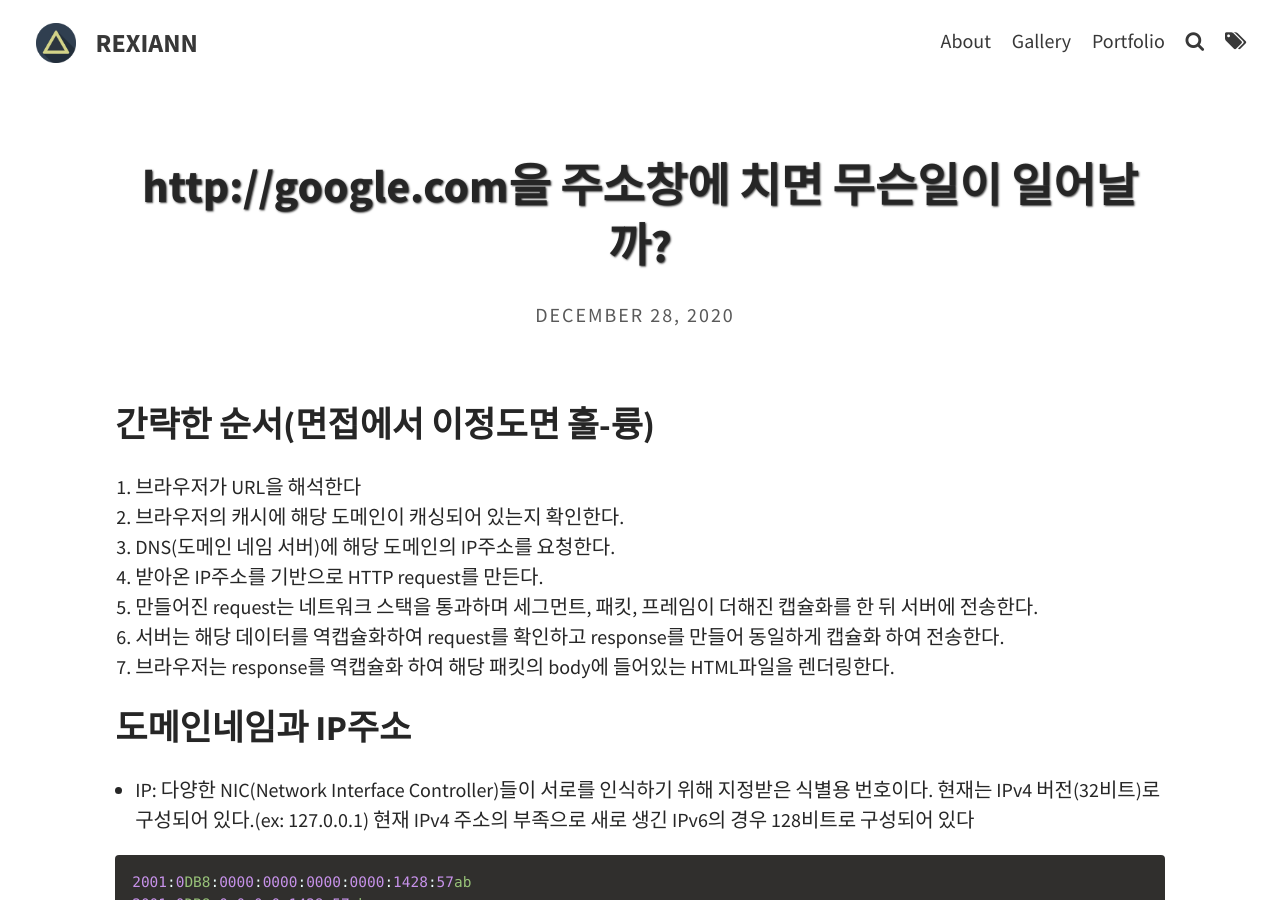
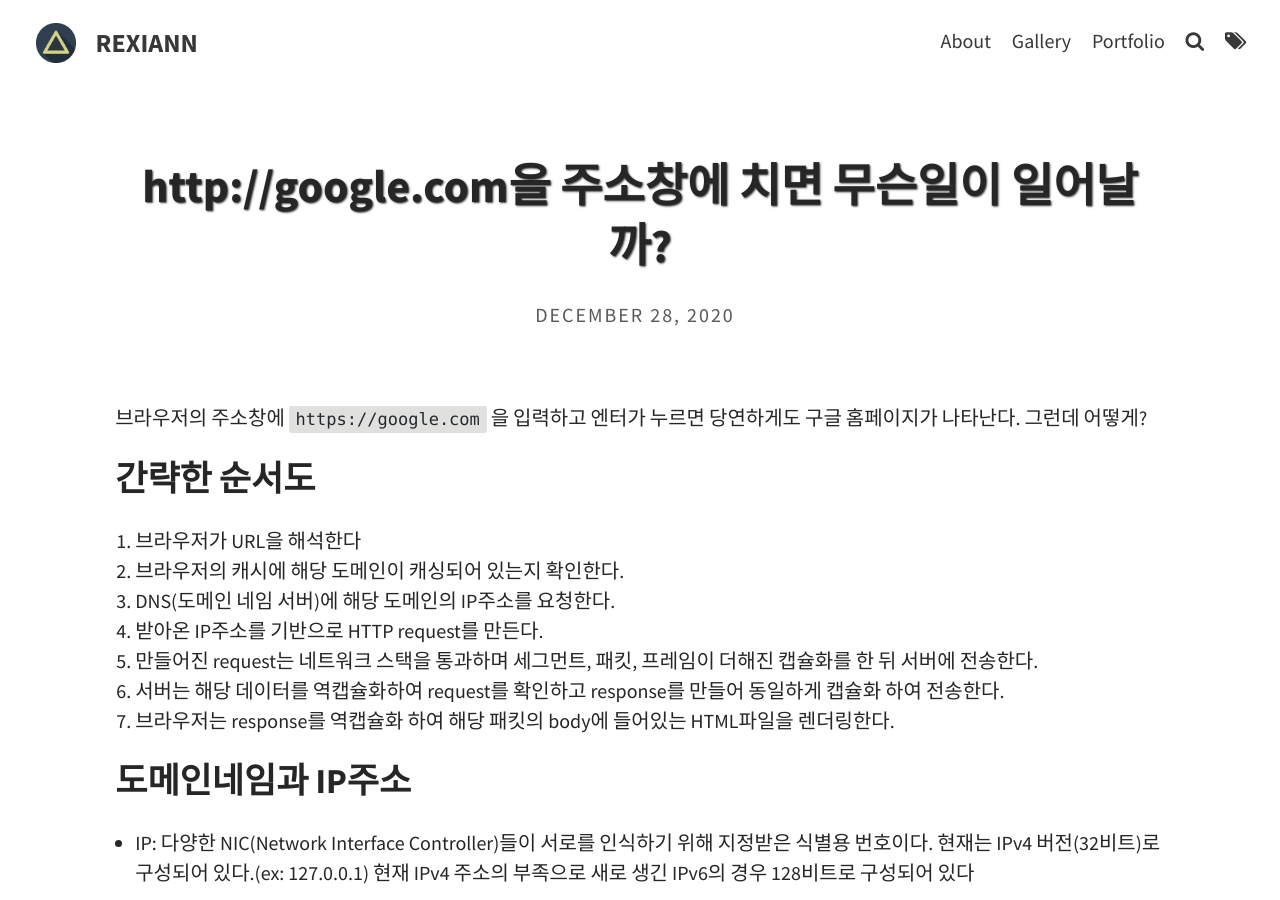
Before and after one commit to REXIANN/REXIANN.github.io, a Jekyll site: the page built from _posts/2020-12-28-what-happens-with-url.md, in a window 1280 px wide and 900 px high. Built offline with Jekyll 4.4.1, drawn with Linux system fonts in a browser that asks for light colours; some of the changed text lies outside the part shown.

Commit message:
url updated

````diff
--- a/_posts/2020-12-28-what-happens-with-url.md
+++ b/_posts/2020-12-28-what-happens-with-url.md
@@ -1,13 +1,17 @@
 ---
 layout: post
 title: "http://google.com을 주소창에 치면 무슨일이 일어날까?"
-tags: [HTTP, REST API, collections, document]
+tags: [URL, browser, IP address, DNS, rendering]
 excerpt_separator: <!--more-->
 
 
 ---
 
-## 간략한 순서(면접에서 이정도면 훌-륭)
+브라우저의 주소창에 `https://google.com` 을 입력하고 엔터가 누르면 당연하게도 구글 홈페이지가 나타난다. 그런데 어떻게?
+
+<!--more-->
+
+## 간략한 순서도
 
 1. 브라우저가 URL을 해석한다
 2. 브라우저의 캐시에 해당 도메인이 캐싱되어 있는지 확인한다.
@@ -22,11 +26,14 @@ excerpt_separator: <!--more-->
 - IP: 다양한 NIC(Network Interface Controller)들이 서로를 인식하기 위해 지정받은 식별용 번호이다. 현재는 IPv4 버전(32비트)로 구성되어 있다.(ex: 127.0.0.1) 현재 IPv4 주소의 부족으로 새로 생긴 IPv6의 경우 128비트로 구성되어 있다
 
 ```jsx
+// IPv6의 주소 간략화 과정
 2001:0DB8:0000:0000:0000:0000:1428:57ab
 2001:0DB8:0:0:0:0:1428:57ab
 2001:0DB8::::1428:57ab
 2001:0DB8::1428:57ab
 ```
+
+
 
 - Domain Name(도메인 네임): IP주소는 12자리의 숫자로 되어있기 때문에 사람이 외우기 힘들다는 단점이 있다. 그래서 IP주소를 문자로 표현한 주소를 도메인네임 이라고 한다. 도메인네임은 사람의 편의성을 위해 만든 주소이므로 실제로는 컴퓨터가 이해할 수 있는 IP주소로 변환하는 작업이 필요하다. 이때 사용할 수 있도록 미리 도메인 네임과 해당 IP주소값을 한 쌍으로 저장하고 있는 데이터베이스를 DNS(Domain Name System)이라고 부른다.
 
````
Also changed, not shown: other parts of _posts/2020-12-28-what-happens-with-url.md (+2 -2 lines).
